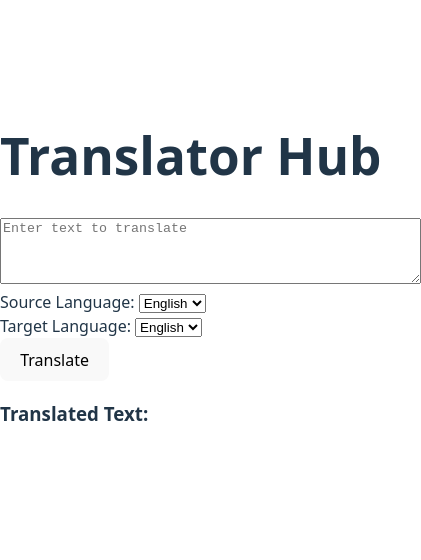
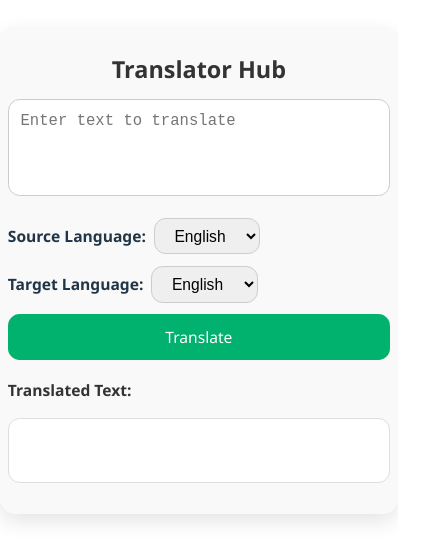
Before and after one commit to keshankumara/ballerina-translator, a React (Vite) app in the folder frontend/: page / in a window 390 px wide. Shown: the part 152-712 px from the top of the page, 421 px wide, since content can reach past the window. Built offline with nearby package versions, Linux system fonts and the light colour scheme.

Commit message:
add styling and error handling to TranslatorHub component

```diff
--- /dev/null
+++ b/frontend/src/components/TranslatorHub.css
@@ -0,0 +1,129 @@
+/* Container */
+.translator-container {
+  max-width: 90vw;
+  width: 100%;
+  margin: 5vw auto;
+  padding: 5vw 4vw;
+  background-color: #f9f9f9;
+  border-radius: 2vw;
+  box-shadow: 0 8px 20px rgba(0, 0, 0, 0.1);
+  font-family: "Segoe UI", Tahoma, Geneva, Verdana, sans-serif;
+}
+
+/* Heading */
+.translator-container h1 {
+  text-align: center;
+  color: #333;
+  margin-bottom: 2vw;
+  font-size: 2.5vw;
+}
+
+/* Textarea */
+.translator-container textarea {
+  width: 100%;
+  padding: 2vw;
+  border-radius: 1vw;
+  border: 1px solid #ccc;
+  resize: none;
+  font-size: 1.2vw;
+  margin-bottom: 2vw;
+  box-sizing: border-box;
+}
+
+/* Labels and Select */
+.translator-container label {
+  font-weight: bold;
+  margin-right: 1vw;
+  font-size: 1.1vw;
+}
+
+.translator-container select {
+  padding: 1vw 2vw;
+  margin-bottom: 2vw;
+  border-radius: 1vw;
+  border: 1px solid #ccc;
+  font-size: 1.1vw;
+}
+
+/* Button */
+.translator-container button {
+  display: block;
+  width: 100%;
+  padding: 2vw;
+  background-color: #01b26e;
+  color: white;
+  border: none;
+  border-radius: 1vw;
+  font-size: 1.3vw;
+  cursor: pointer;
+  transition: background 0.3s ease;
+}
+
+.translator-container button:hover {
+  background-color: #019f5a;
+}
+
+.translator-container button:disabled {
+  background-color: #a5d6c7;
+  cursor: not-allowed;
+}
+
+/* Translated text */
+.translator-container h3 {
+  margin-top: 3vw;
+  color: #333;
+  font-size: 1.5vw;
+}
+
+.translator-container p {
+  padding: 2vw;
+  background-color: #fff;
+  border-radius: 1vw;
+  border: 1px solid #ddd;
+  min-height: 5vw;
+  font-size: 1.2vw;
+  color: #555;
+}
+
+/* Responsive styles */
+@media (max-width: 600px) {
+  .translator-container {
+    max-width: 98vw;
+    padding: 4vw 2vw;
+    border-radius: 4vw;
+  }
+  .translator-container h1 {
+    font-size: 6vw;
+    margin-bottom: 4vw;
+  }
+  .translator-container textarea {
+    font-size: 4vw;
+    padding: 3vw;
+    border-radius: 3vw;
+    margin-bottom: 4vw;
+  }
+  .translator-container label,
+  .translator-container select {
+    font-size: 4vw;
+    margin-bottom: 3vw;
+  }
+  .translator-container select {
+    padding: 2vw 4vw;
+    border-radius: 3vw;
+  }
+  .translator-container button {
+    font-size: 4vw;
+    padding: 3vw;
+    border-radius: 3vw;
+  }
+  .translator-container h3 {
+    font-size: 4vw;
+    margin-top: 5vw;
+  }
+  .translator-container p {
+    font-size: 4vw;
+    padding: 3vw;
+    border-radius: 3vw;
+    min-height: 10vw;
+  }
+}
--- a/frontend/src/components/TranslatorHub.jsx
+++ b/frontend/src/components/TranslatorHub.jsx
@@ -1,5 +1,6 @@
 import React, { useState } from "react";
 import axios from "axios";
+import "./TranslatorHub.css";
 
 const TranslatorHub = () => {
   // State variables to store text and results
@@ -15,20 +16,44 @@ const TranslatorHub = () => {
     setLoading(true);
     setError("");
     try {
-      const response = await axios.post("http://localhost:8080/translate", {
+      console.log("Sending request with:", {
         text: inputText,
         sourceLang,
         target: targetLang,
       });
+
+      const response = await axios.post("/api/translate", {
+        text: inputText,
+        sourceLang,
+        target: targetLang,
+      });
+
+      console.log("Response received:", response.data);
       setOutputText(response.data.output);
     } catch (err) {
-      setError("Translation failed. Please try again.");
+      console.error("Error details:", err);
+      if (err.response) {
+        // Server responded with error status
+        setError(
+          `Server error: ${err.response.status} - ${
+            err.response.data || err.message
+          }`
+        );
+      } else if (err.request) {
+        // Request was made but no response received
+        setError(
+          "No response from server. Please check if the backend is running on http://localhost:8080"
+        );
+      } else {
+        // Something else happened
+        setError(`Request error: ${err.message}`);
+      }
     }
     setLoading(false);
   };
 
   return (
-    <div>
+    <div className="translator-container">
       <h1>Translator Hub</h1>
 
       {/* Input for text to be translated */}
```
